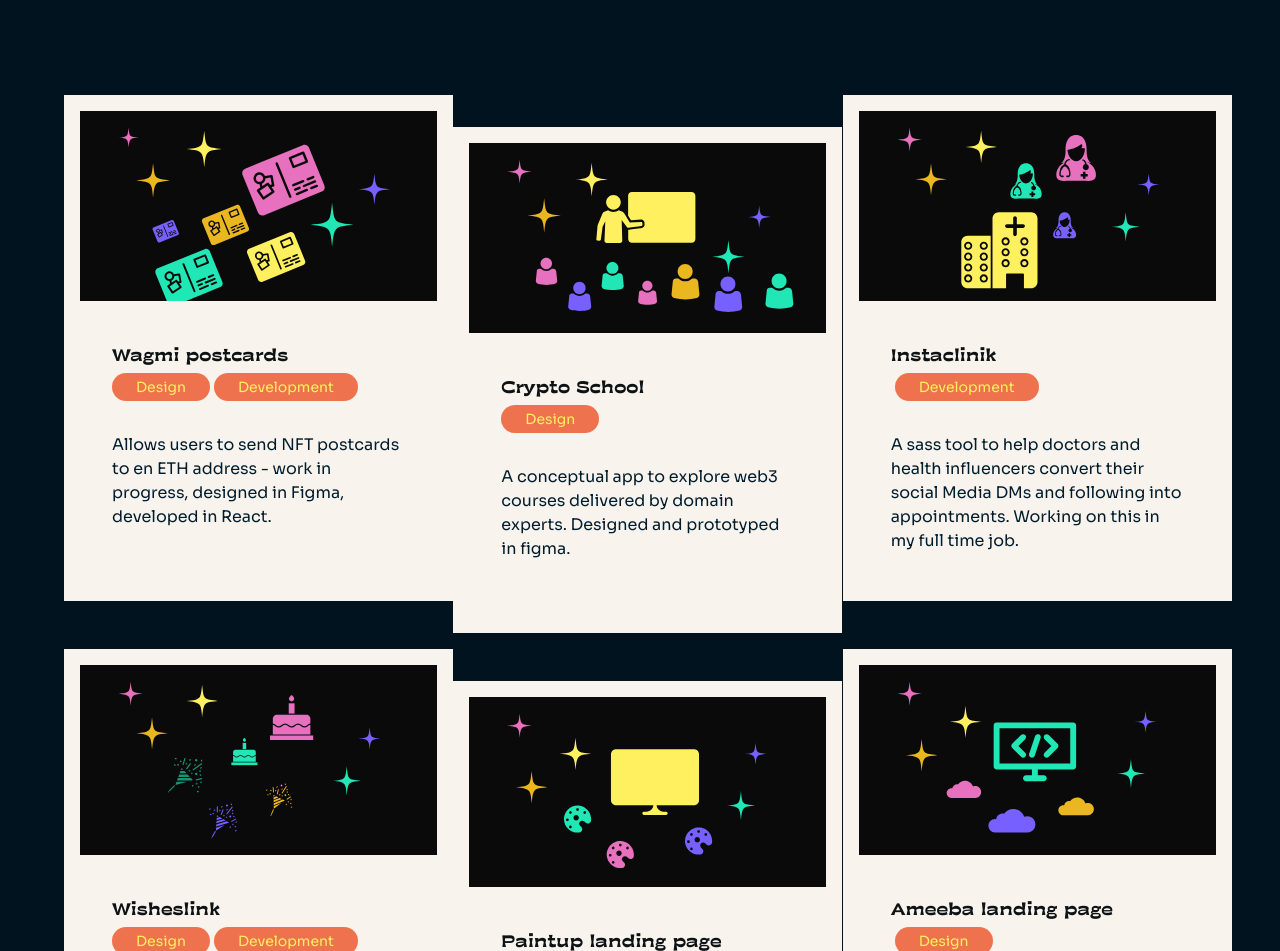
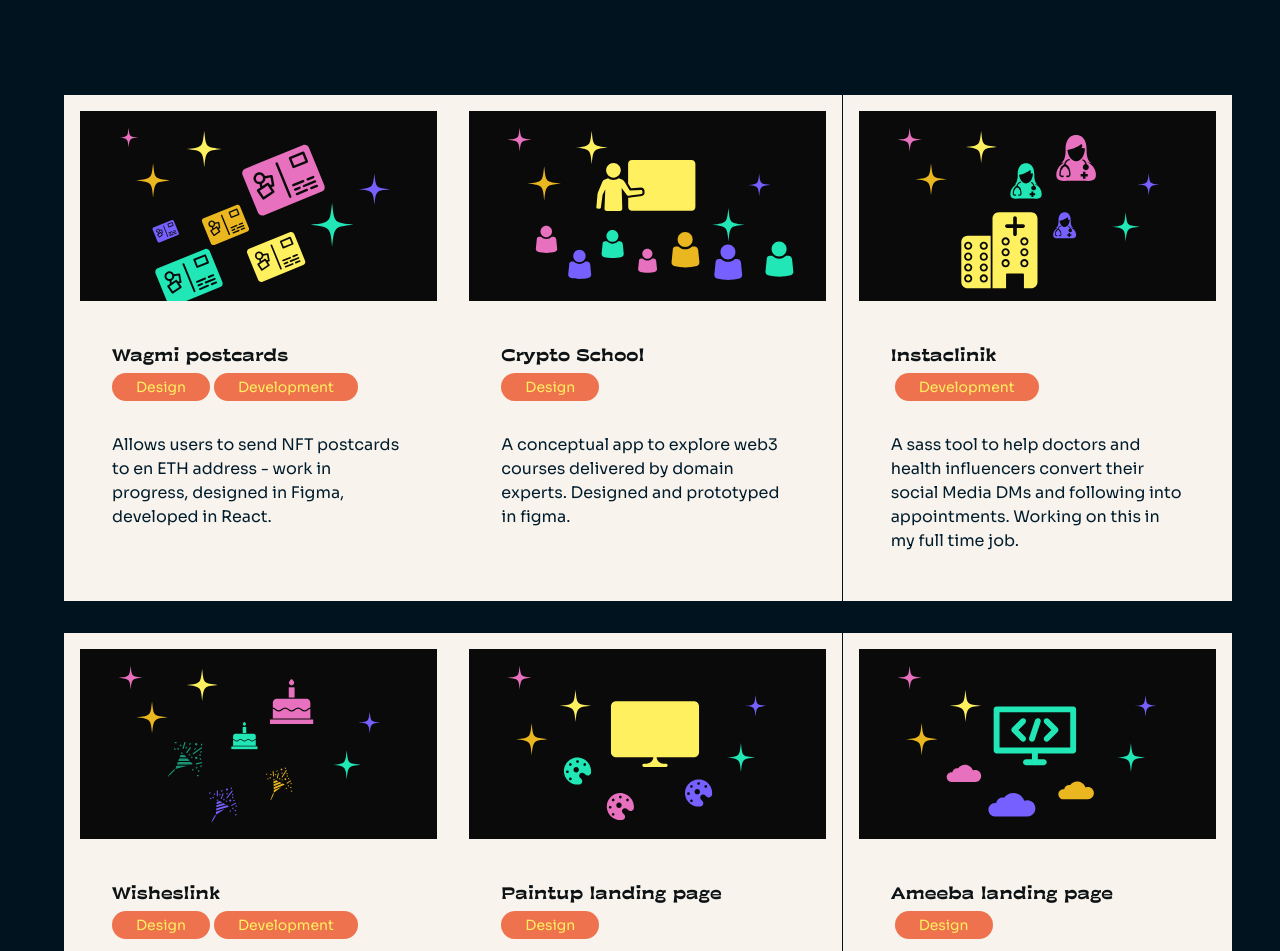
Before and after one commit to sid4861/portfolio-2.0, a React (Create React App) app: page / in a window 1280 px wide. Shown: the part 961-1912 px from the top of the page. Built offline with nearby package versions, Linux system fonts and the light colour scheme.

Commit message:
Update App.js

```diff
--- a/src/App.js
+++ b/src/App.js
@@ -109,7 +109,7 @@ function Projects() {
           Projects
         </div>
       </div>
-      <div className='grid gap-4 grid-cols-1 grid-rows-1 md:grid-cols-2 md:grid-rows-3 lg:grid-cols-3 lg:grid-rows-2 ' >
+      <div className='grid gap-4 gap-y-8 grid-cols-1 grid-rows-1 md:grid-cols-2 md:grid-rows-3 lg:grid-cols-3 lg:grid-rows-2 ' >
         <div className="
         w-[342px] h-[506px]
         md:w-[389px] md:h-[506px]
@@ -178,7 +178,6 @@ function Projects() {
         hover:before:-translate-y-3
         hover:after:-translate-x-6
         hover:after:-translate-y-6
-        mt-8
         cursor-pointer
         "
           onClick={() => window.open("https://medium.com/@Siddharthux/crypto-school-a-master-class-2c007616baf3", "_blank")}
@@ -320,7 +319,6 @@ function Projects() {
         hover:before:-translate-y-3
         hover:after:-translate-x-6
         hover:after:-translate-y-6
-        mt-8
         cursor-pointer
         "
           onClick={() => window.open("https://www.figma.com/proto/FKzeJh9ufVGwgQuNzpPzTk/event-landing-page?node-id=156%3A8&scaling=min-zoom&page-id=90%3A2", "_blank")}
```
